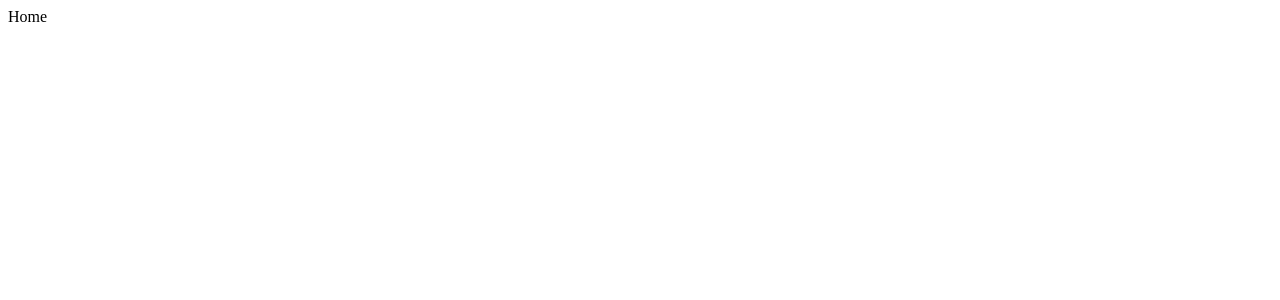
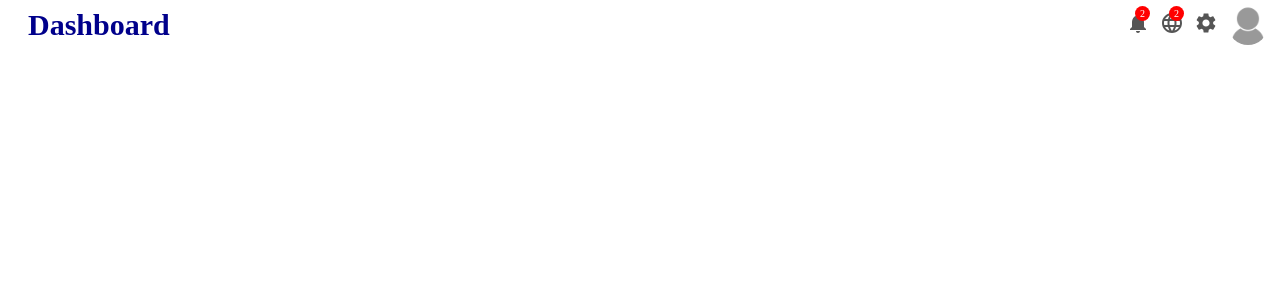
Before and after one commit to mahdieahmadii/AdminDashboard, a React (Create React App) app: page / in a window 1280 px wide. Shown: the top 300 px of the page. Built offline with nearby package versions, Linux system fonts and the light colour scheme.

Commit message:
fix header part

```diff
--- a/package.json
+++ b/package.json
@@ -3,9 +3,14 @@
   "version": "0.1.0",
   "private": true,
   "dependencies": {
+    "@emotion/react": "^11.11.4",
+    "@emotion/styled": "^11.11.5",
+    "@mui/icons-material": "^5.15.20",
+    "@mui/material": "^5.15.20",
     "@testing-library/jest-dom": "^5.17.0",
     "@testing-library/react": "^13.4.0",
     "@testing-library/user-event": "^13.5.0",
+    "emotion": "^11.0.0",
     "react": "^18.3.1",
     "react-dom": "^18.3.1",
     "react-router": "^6.23.1",
--- a/src/App.js
+++ b/src/App.js
@@ -1,9 +1,15 @@
 import { useRoutes } from "react-router";
 import routes from "./routes";
+import TopBar from "./components/TopBar";
 
 function App() {
   const router = useRoutes(routes);
-  return <>{router}</>;
+  return (
+    <>
+      <TopBar />
+      {router}
+    </>
+  );
 }
 
 export default App;
--- /dev/null
+++ b/src/components/TopBar/index.css
@@ -0,0 +1,51 @@
+.top-bar {
+  width: 100%;
+  height: 50px;
+  background-color: #fff;
+  position: fixed;
+  top: 0;
+  z-index: 999;
+}
+.top-bar-wrapper {
+  height: 100%;
+  padding: 0 20px;
+  display: flex;
+  justify-content: space-between;
+  align-items: center;
+}
+.logo {
+  font-weight: bold;
+  font-size: 30px;
+  cursor: pointer;
+  color: darkblue;
+}
+.top-right {
+  display: flex;
+  align-items: center;
+}
+.top-bar-icon-container {
+  position: relative;
+  cursor: pointer;
+  margin-right: 10px;
+  color: #555;
+}
+.top-icon-badge {
+  width: 15px;
+  height: 15px;
+  position: absolute;
+  top: -5px;
+  right: 0;
+  background-color: red;
+  color: #fff;
+  display: flex;
+  align-items: center;
+  justify-content: center;
+  font-size: 10px;
+  border-radius: 50%;
+}
+.top-avatar {
+  width: 40px;
+  height: 40px;
+  border-radius: 50%;
+  cursor: pointer;
+}
--- /dev/null
+++ b/src/components/TopBar/index.jsx
@@ -0,0 +1,31 @@
+import React from "react";
+import "./index.css";
+import NotificationsIcon from "@mui/icons-material/Notifications";
+import LanguageIcon from "@mui/icons-material/Language";
+import SettingsIcon from "@mui/icons-material/Settings";
+
+export default function TopBar() {
+  return (
+    <div className="top-bar">
+      <div className="top-bar-wrapper">
+        <div className="top-left">
+          <span className="logo">Dashboard</span>
+        </div>
+        <div className="top-right">
+          <div className="top-bar-icon-container">
+            <NotificationsIcon />
+            <span className="top-icon-badge">2</span>
+          </div>
+          <div className="top-bar-icon-container">
+            <LanguageIcon />
+            <span className="top-icon-badge">2</span>
+          </div>
+          <div className="top-bar-icon-container">
+            <SettingsIcon />
+          </div>
+          <img src="images/person.png" className="top-avatar" alt="person" />
+        </div>
+      </div>
+    </div>
+  );
+}
```
Also changed, not shown: public/images/person.png (added), 1 other file (tests, documents, lock files or other folders).
